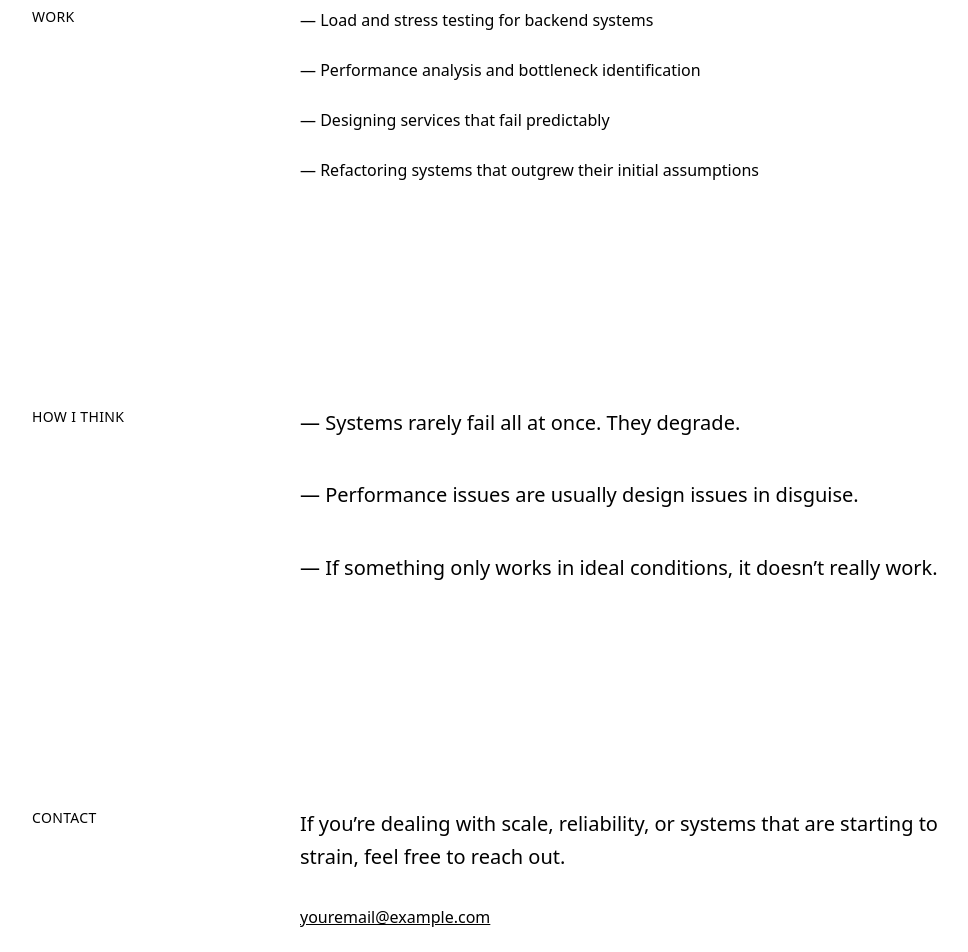
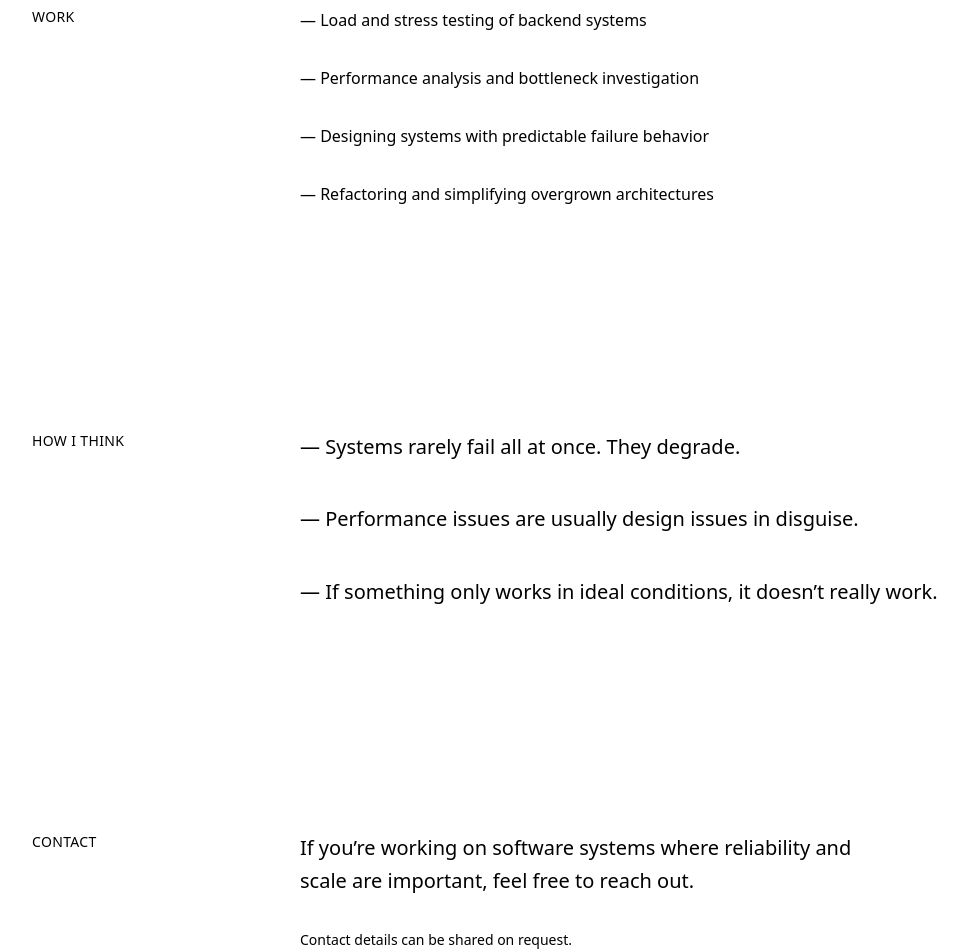
Before and after one commit to mahmudyusifli/personal-website, a Next.js app in the folder apps/frontend/: page / in a window 1280 px wide. Shown: the part 1400-2352 px from the top of the page, without its empty margins (96-1064 px from the left). Built offline with nearby package versions, Linux system fonts and the light colour scheme.

Commit message:
updated sections

```diff
--- a/apps/frontend/components/sections/About.tsx
+++ b/apps/frontend/components/sections/About.tsx
@@ -1,37 +1,32 @@
+"use client";
+
 export default function About() {
   return (
-    <section className="min-h-screen bg-neutral-950 text-white flex items-center px-6">
-      <div className="max-w-5xl w-full">
-        <h2 className="text-sm uppercase tracking-widest text-gray-400">
-          System Metrics
-        </h2>
+    <section
+      id="about"
+      className="bg-white text-black px-12 md:px-32 pt-24 pb-32"
+    >
+      <div className="grid grid-cols-12 gap-12">
+        {/* left anchor */}
+        <div className="col-span-12 md:col-span-3 text-sm uppercase tracking-wide">
+          About
+        </div>
 
-        <div className="mt-10 grid grid-cols-1 md:grid-cols-2 gap-6 font-mono">
-          <Metric label="Status" value="Stable" accent="text-green-400" />
-          <Metric label="Uptime" value="99.98%" />
-          <Metric label="Primary Role" value="Load Engineer / Software Dev" />
-          <Metric label="Focus" value="Performance & Reliability" />
-          <Metric label="Backend" value=".NET, Distributed Systems" />
-          <Metric label="Frontend" value="Next.js, React, Tailwind" />
+        {/* main content */}
+        <div className="col-span-12 md:col-span-7 space-y-12">
+          <p className="text-xl leading-relaxed max-w-3xl">
+            I work close to the core of software systems, where performance,
+            reliability, and long-term maintainability matter more than
+            surface-level features.
+          </p>
+
+          <p className="text-sm leading-relaxed max-w-2xl">
+            This often means operating in areas where assumptions break down:
+            increased load, unexpected usage patterns, or systems that have
+            grown beyond their original design.
+          </p>
         </div>
       </div>
     </section>
   );
 }
-
-function Metric({
-  label,
-  value,
-  accent,
-}: {
-  label: string;
-  value: string;
-  accent?: string;
-}) {
-  return (
-    <div className="border border-gray-800 p-4">
-      <p className="text-xs text-gray-500">{label}</p>
-      <p className={`mt-2 text-lg ${accent ?? ""}`}>{value}</p>
-    </div>
-  );
-}
--- a/apps/frontend/components/sections/Contact.tsx
+++ b/apps/frontend/components/sections/Contact.tsx
@@ -2,24 +2,26 @@
 
 export default function Contact() {
   return (
-    <section className="bg-white text-black px-12 md:px-32 pt-24 pb-40">
+    <section
+      id="contact"
+      className="bg-white text-black px-12 md:px-32 pt-24 pb-40"
+    >
       <div className="grid grid-cols-12 gap-12">
+        {/* left anchor */}
         <div className="col-span-12 md:col-span-3 text-sm uppercase tracking-wide">
           Contact
         </div>
 
-        <div className="col-span-12 md:col-span-9 space-y-8">
-          <p className="text-xl max-w-2xl leading-relaxed">
-            If you’re dealing with scale, reliability, or systems that are
-            starting to strain, feel free to reach out.
+        {/* content */}
+        <div className="col-span-12 md:col-span-7 space-y-8">
+          <p className="text-xl leading-relaxed max-w-2xl">
+            If you’re working on software systems where reliability and scale
+            are important, feel free to reach out.
           </p>
 
-          <a
-            href="mailto:youremail@example.com"
-            className="text-base underline"
-          >
-            youremail@example.com
-          </a>
+          <p className="text-sm leading-relaxed">
+            Contact details can be shared on request.
+          </p>
         </div>
       </div>
     </section>
--- a/apps/frontend/components/sections/Experience.tsx
+++ b/apps/frontend/components/sections/Experience.tsx
@@ -1,47 +1,33 @@
 "use client";
-
-const experience = [
-  {
-    period: "Recent",
-    text: "Working on production systems with sustained traffic, focusing on reliability, performance, and operational clarity.",
-  },
-  {
-    period: "Before",
-    text: "Building backend services, shipping features, and handling the realities of production failures.",
-  },
-  {
-    period: "Earlier",
-    text: "Full-stack development and developing intuition for long-term system trade-offs.",
-  },
-];
 
 export default function Experience() {
   return (
-    <section className="bg-white text-black px-12 md:px-32 pt-28 pb-36">
+    <section
+      id="experience"
+      className="bg-white text-black px-12 md:px-32 pt-24 pb-32"
+    >
       <div className="grid grid-cols-12 gap-12">
-        {/* left rule */}
-        <div className="col-span-12 md:col-span-1 relative">
-          <div className="absolute top-0 left-0 h-full w-px bg-black/15" />
-        </div>
-
-        {/* label */}
-        <div className="col-span-12 md:col-span-2 text-[11px] uppercase tracking-[0.18em] text-black/70">
+        {/* left anchor */}
+        <div className="col-span-12 md:col-span-3 text-sm uppercase tracking-wide">
           Experience
         </div>
 
-        {/* timeline */}
-        <div className="col-span-12 md:col-span-9 space-y-20">
-          {experience.map((item, i) => (
-            <div key={i} className="grid grid-cols-12 gap-8">
-              <div className="col-span-12 md:col-span-3 text-[13px] text-black/60">
-                {item.period}
-              </div>
+        {/* content */}
+        <div className="col-span-12 md:col-span-7 space-y-16">
+          <p className="text-base leading-relaxed max-w-3xl">
+            Experience across different stages of software systems — from early
+            development to systems operating under sustained real-world usage.
+          </p>
 
-              <div className="col-span-12 md:col-span-9 text-[15px] leading-[1.7] text-black/80 max-w-3xl">
-                {item.text}
-              </div>
-            </div>
-          ))}
+          <p className="text-base leading-relaxed max-w-3xl">
+            Exposure to backend services, performance analysis, load testing,
+            and the operational side of running software in production.
+          </p>
+
+          <p className="text-base leading-relaxed max-w-3xl">
+            Comfortable working in environments where trade-offs are unavoidable
+            and decisions have long-term impact.
+          </p>
         </div>
       </div>
     </section>
--- a/apps/frontend/components/sections/Intro.tsx
+++ b/apps/frontend/components/sections/Intro.tsx
@@ -15,7 +15,14 @@ export default function Intro() {
 
   function handleNavigate(id: string) {
     setOpen(false);
-    document.getElementById(id)?.scrollIntoView({ behavior: "smooth" });
+
+    // wait for menu to unmount
+    setTimeout(() => {
+      document.getElementById(id)?.scrollIntoView({
+        behavior: "smooth",
+        block: "start",
+      });
+    }, 50);
   }
 
   return (
--- a/apps/frontend/components/sections/Work.tsx
+++ b/apps/frontend/components/sections/Work.tsx
@@ -1,25 +1,24 @@
 "use client";
-
-const work = [
-  "Load and stress testing for backend systems",
-  "Performance analysis and bottleneck identification",
-  "Designing services that fail predictably",
-  "Refactoring systems that outgrew their initial assumptions",
-];
 
 export default function Work() {
   return (
-    <section className="bg-white text-black px-12 md:px-32 pt-24 pb-32">
+    <section
+      id="work"
+      className="bg-white text-black px-12 md:px-32 pt-24 pb-32"
+    >
       <div className="grid grid-cols-12 gap-12">
+        {/* left anchor */}
         <div className="col-span-12 md:col-span-3 text-sm uppercase tracking-wide">
           Work
         </div>
 
-        <div className="col-span-12 md:col-span-9">
-          <ul className="space-y-6 text-base leading-relaxed max-w-2xl">
-            {work.map((item, i) => (
-              <li key={i}>— {item}</li>
-            ))}
+        {/* content */}
+        <div className="col-span-12 md:col-span-7">
+          <ul className="space-y-8 text-base leading-relaxed max-w-2xl">
+            <li>— Load and stress testing of backend systems</li>
+            <li>— Performance analysis and bottleneck investigation</li>
+            <li>— Designing systems with predictable failure behavior</li>
+            <li>— Refactoring and simplifying overgrown architectures</li>
           </ul>
         </div>
       </div>
```
